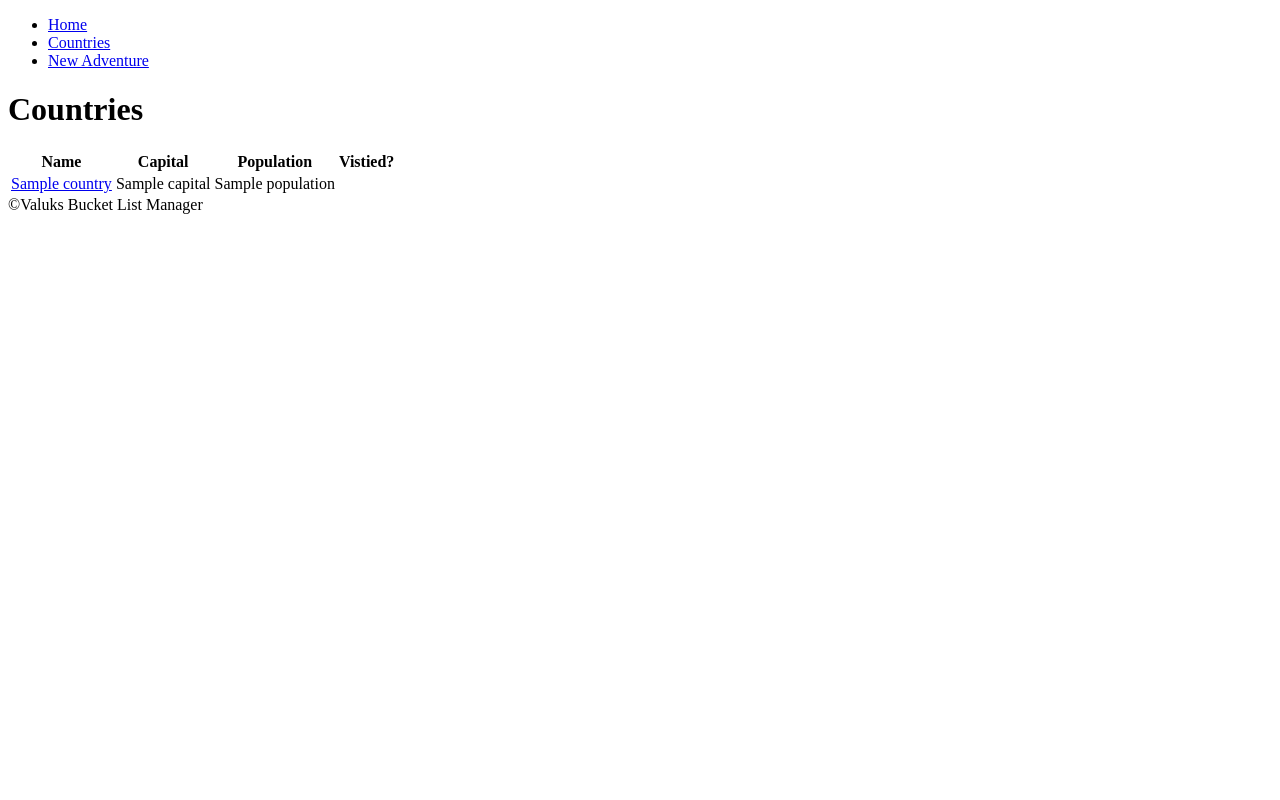
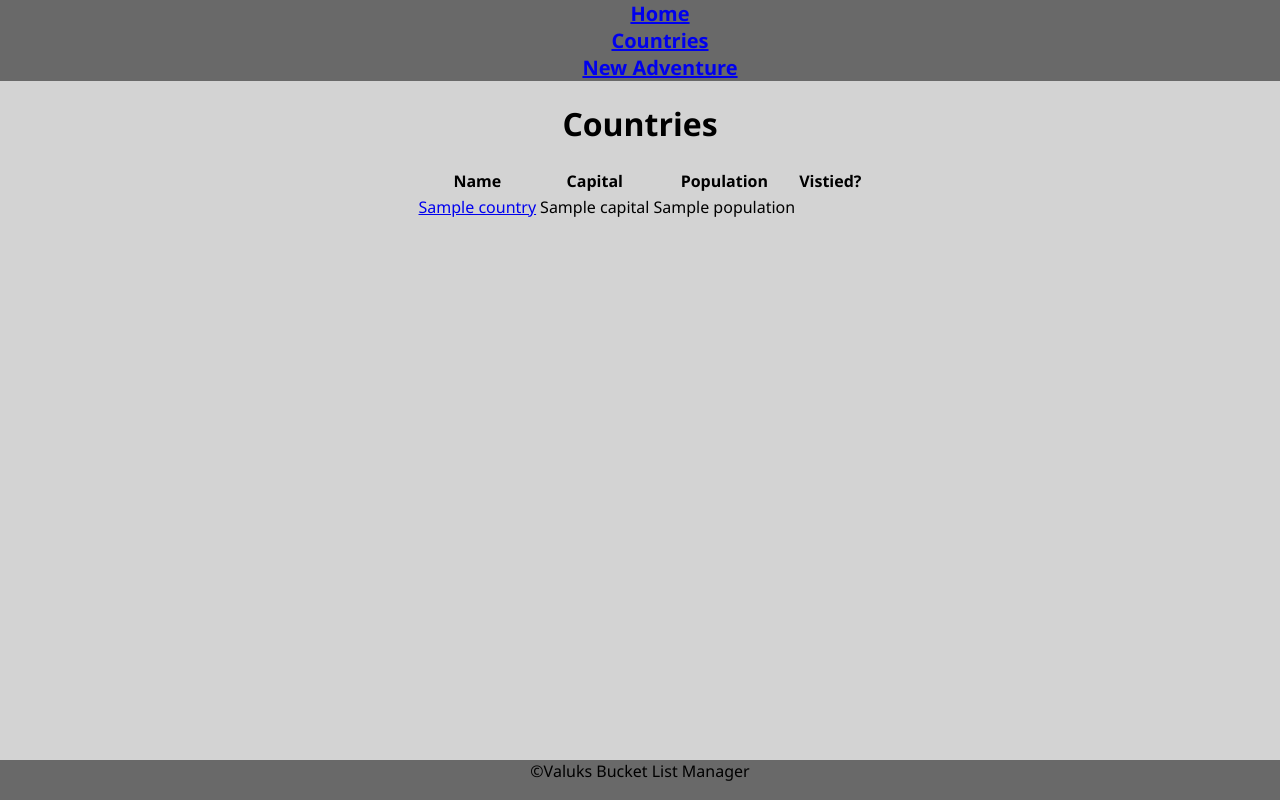
Before and after one commit to NoahValuks/Bucket-List, a Flask app: page /countries in a window 1280 px wide. Run offline with Flask 2, Linux system fonts and the light colour scheme; a database or web service that is not in the repository returns one stand-in record (values such as "Sample title"); some libraries are stand-ins or nearby versions.

Commit message:
basic css added

```diff
--- /dev/null
+++ b/static/style.css
@@ -0,0 +1,29 @@
+body{
+    font-family: 'Segoe UI', Tahoma, Geneva, Verdana, sans-serif;
+    background-color: lightgray;
+    text-align: center;
+    margin: 0;
+    height: 100%;
+}
+
+body > header > nav > ul{
+    margin: 0;
+    list-style-type: none;
+    font-weight: bold;
+    font-size: 20px;
+    background-color: dimgray;
+}
+
+footer{
+    margin:0;
+    text-align: center;
+    position:absolute;
+    bottom:0;
+    width:100%;
+    height: 40px;
+    background-color: dimgray;
+}
+
+#country_table{
+    margin: 0 auto;
+}
--- a/templates/base.html
+++ b/templates/base.html
@@ -2,6 +2,7 @@
 <html lang="en">
 <head>
   <meta charset="UTF-8">
+  <link rel="stylesheet" href="{{ url_for('static', filename='style.css') }}">
   <title>My Bucket List</title>
 </head>
 <body>
--- a/templates/cities/new_city.html
+++ b/templates/cities/new_city.html
@@ -3,7 +3,7 @@
 <h1>Add City to Bucket List!</h1>
 <form action="/cities" method="post">
     <div>
-      <label for="name">Name</label>
+      <label for="name">Name:</label>
       <input type="text" id="name" name="name">
     </div>
 
@@ -18,6 +18,7 @@
 
     <div>
         <label for="places_of_interest">Enter what you're interested in doing there:</label>
+        <br>
         <textarea id="places_of_interest" name="places_of_interest" rows="4" cols="50"></textarea>
     </div>
 
--- a/templates/countries/index.html
+++ b/templates/countries/index.html
@@ -3,7 +3,7 @@
 {% block content %}
 <h1><b>Countries</b></h1>
 
-<table>
+<table id="country_table">
   <tr>
     <th>Name</th>
     <th>Capital</th>
```
